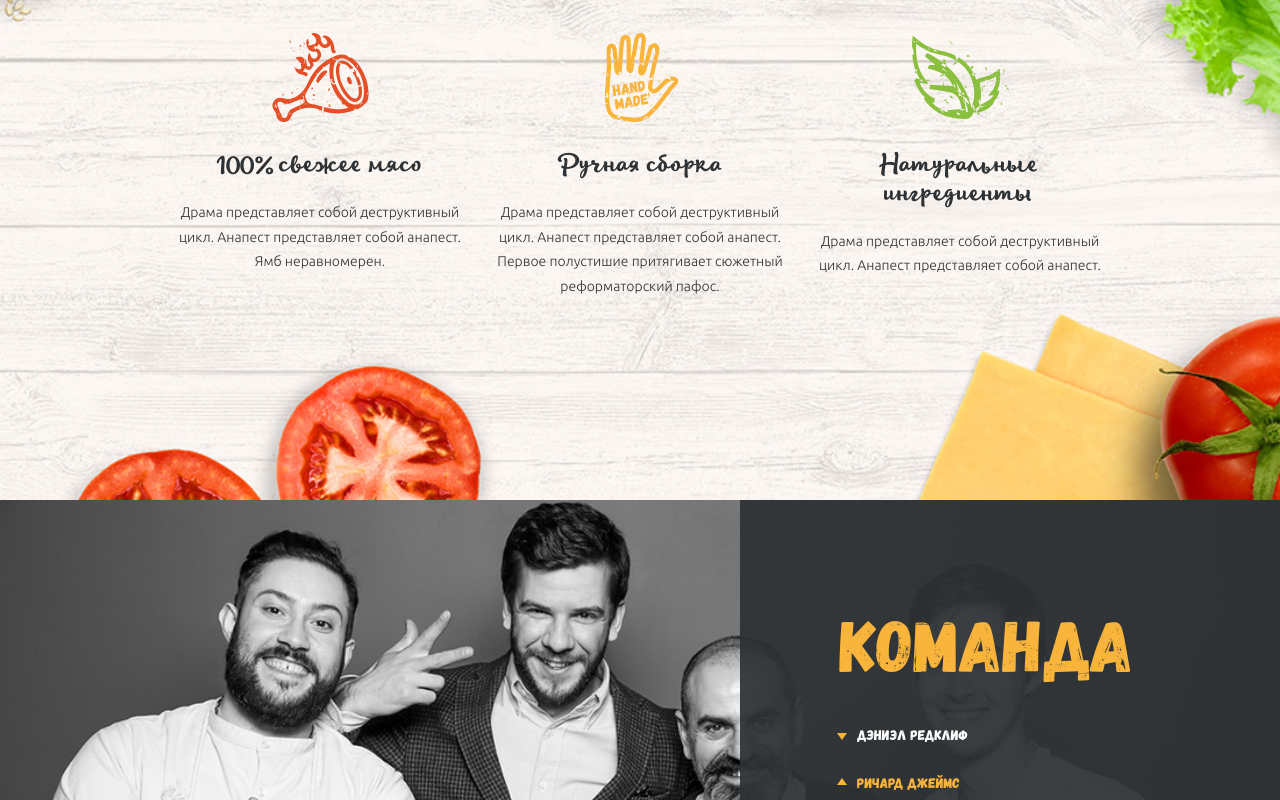
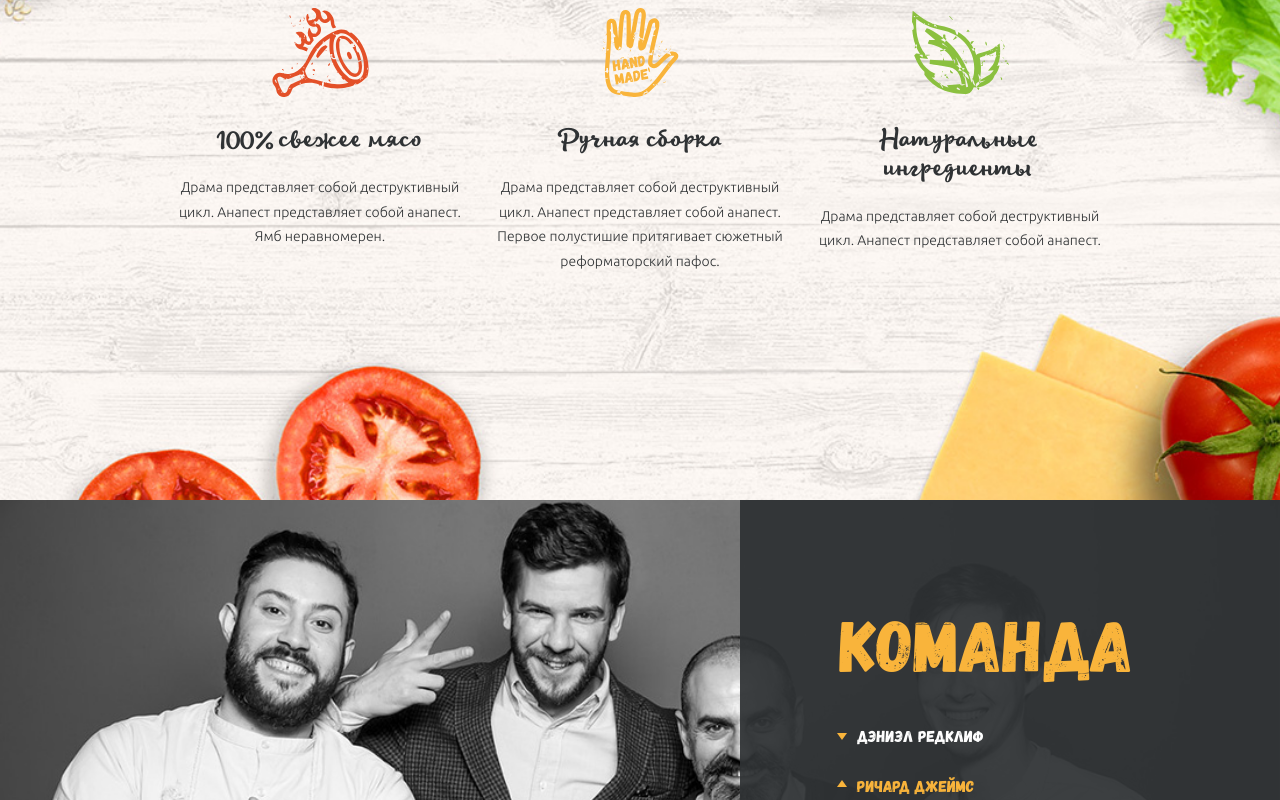
Before and after one commit to OVBorovikova/OVBorovikova.github.io, a plain HTML site: page index.html in a window 1280 px wide. Shown: the part 1100-1900 px from the top of the page. Drawn offline with Linux system fonts and the light colour scheme.

Commit message:
Add files via upload

```diff
--- a/css/best.scss
+++ b/css/best.scss
@@ -1,6 +1,5 @@
 .best-section {
   background: url(../img/s2-background.jpg) center center / cover no-repeat;
-
 }
 
 .best__title {
@@ -24,31 +23,18 @@
   width: 33%;
   text-align: center;
   margin-right: rem(20px);
+  margin-bottom: rem(50px);
 
   &:last-child {
     margin-right:0;
-
-    @include phones {
-      padding-top: 27px;
-     }
   }
 
   @include phones {
     display: flex;
     width: 100%;
     text-align: left;
-    padding-top: 40px;
     margin-right: 0;
    }
-}
-
-.best__text-block {
-  padding-top: 27px;
-
-  @include phones {
-    padding-top: 0;
-   }
-
 }
 
 .best__desc {
@@ -57,7 +43,9 @@
   line-height: 1.75;
 }
 
-
+.best__icon {
+  padding-bottom: rem(27px);
+}
 .best__icon svg {
   width: 97px;
   height: 89px;
--- a/css/hero.scss
+++ b/css/hero.scss
@@ -12,21 +12,23 @@
   width: 98px;
   height: 70px;
 
-  @include phones {
-    margin-left: rem(12px);
-  }
+  // @include phones {
+  //   margin-left: rem(12px);
+  // }
 }
 .hero__menu-container {
   display: flex;
   align-items: center;
   margin-top:rem(-5px);
 }
+
 .hero__navigation {
   margin-right: rem(15px);
 
   @include tablets {
     display: none;
   }
+
 }
 .hero__list {
   display: flex;
@@ -93,14 +95,15 @@
 
   @include tablets {
     width: 62%;
-    margin-top: rem(115px);
+    margin-top: rem(85px);
   }
 
   @include phones {
     width: 77%;
-    margin-top: rem(150px);
+    margin-top: rem(110px);
   }
 }
+
 .hero__svg {
   position: absolute;
   top: 0;
@@ -110,31 +113,22 @@
   margin-top: rem(-25px);
   z-index: 100;
 }
+
 .hero__text {
   margin-top: rem(60px);
 
   @include tablets {
     text-align: center;
-    width: 90%;
-    margin-top: rem(25px);
+    width: 87%;
+    margin-top: rem(30px);
   }
+}
 
-  @include phones {
-    margin-top: rem(50px);
-    width: 100%;
-  }
-
-}
 .hero__title2 {
   font-family: 'Lifehack';
   font-weight: 500;
-  font-size: 65px;
+  font-size: rem(65px);
   color: #fff;
-
-  @include phones {
-    font-size: rem(73px);
-  }
-
 }
 
 .hamburger-menu {
--- a/css/layouts.scss
+++ b/css/layouts.scss
@@ -3,16 +3,16 @@ html {
   font-size: 16px;
 
   @include tablets {
-    font-size:13px;
+    font-size:15px;
   }
 
   @include phones {
-    font-size:11px;
+    font-size:14px;
   }
 }
 body {
   font-family: 'Ubuntu', sans-serif;
-  font-size: rem(14px);
+  font-size: rem(16px);
   font-weight: 500;
   line-height: 1;
   color: $darkgray;
--- a/css/menu.scss
+++ b/css/menu.scss
@@ -12,6 +12,7 @@
     display: flex;
     justify-content: flex-end;
 }
+
 .menu__title {
     background: center center / cover no-repeat;
     width: 80px;
@@ -22,6 +23,7 @@
     align-content: flex-end;
     cursor: pointer;
 }
+
 .menu__title span {
     position: absolute;
     display: inline-block;
@@ -38,6 +40,7 @@
     white-space: nowrap;
 
 }
+
 .menu__desc {
     display: none;
     width: 0;
--- a/css/order.scss
+++ b/css/order.scss
@@ -96,6 +96,7 @@ input[type="radio"], input[type="checkbox"]  {
     }
   }
 }
+
 .form__radio-title {
   display: inline-block;
   vertical-align: middle;
@@ -111,6 +112,7 @@ input[type="radio"], input[type="checkbox"]  {
   border-radius: 50%;
   position: relative;
 }
+
 .form__line_radio {
   margin-top: -5px;
   margin-bottom: 7px;
@@ -118,7 +120,6 @@ input[type="radio"], input[type="checkbox"]  {
   @include phones {
     justify-content: center;
     margin-bottom: 20px;
-
   }
 }
 
@@ -151,6 +152,7 @@ input[type="radio"]:checked + .form__new-radio:after {
     margin-bottom: 43px;
   }
 }
+
 .form__new-checkbox {
   display: inline-block;
   vertical-align: middle;
--- a/css/review.scss
+++ b/css/review.scss
@@ -1,11 +1,13 @@
 .review-section {
   background-color: black;
 }
+
 .review-list {
   display: flex;
   flex-wrap: wrap;
   height: 100%;
 }
+
 .review-list__item {
   width: 25%;
   height: 50%;
@@ -26,6 +28,7 @@
     }
   }
 }
+
 .review-list__hover {
   position: absolute;
   top:0;
@@ -38,18 +41,26 @@
   transform: scale(.8);
 
   @include tablets {
+    padding: rem(30px) rem(20px);
     text-align: center;
   }
+
+  @include phones {
+    padding: rem(50px) rem(20px);
+  }
 }
+
 .review-list__name {
-  font-size: rem(14px);
+  font-size: 14px;
   font-family: 'Gagalin';
-  margin-bottom: rem(20px);
+  line-height: 1.4;
+  margin-bottom: rem(15px);
 
-  // @include phones {
-  //  font-size: rem(24px);
-  // }
+  @include phones {
+   font-size: rem(24px);
+  }
 }
+
 .review-list__text {
   margin-bottom: rem(20px);
   p {
@@ -57,7 +68,7 @@
     line-height: 1.75;
   }
 
-  // @include phones {
-  //   display: none;
-  //  }
+  @include phones {
+    display: none;
+   }
 }
--- a/css/team.scss
+++ b/css/team.scss
@@ -4,10 +4,6 @@
 
   @include tablets {
     text-align: center;
-    display: flex;
-    flex-direction: column;
-    align-items: center;
-    justify-content: center;
   }
 }
 .team__block {
--- a/css/title.scss
+++ b/css/title.scss
@@ -1,7 +1,5 @@
 .title {
   font-family: 'Gagalin';
-  font-size: rem(72px);
-  margin-bottom: rem(20px);
   text-transform: uppercase;
   color: $yellow;
   line-height: 1.2;
@@ -17,18 +15,57 @@
   }
 }
 
+.main__title {
+  font-size: rem(72px);
+  margin-bottom: rem(20px);
+}
 
-
-.hero-section .title {
-  font-size: 72px;
-  margin-bottom: 20px;
+.section__title {
+  font-size: rem(72px);
+  margin-bottom: rem(20px);
 
   @include phones {
-    font-size: rem(91px);
+    font-size: rem(57px);
   }
+}
 
-}
 .best-section .title {
   margin-bottom: rem(45px);
 
+  @include tablets {
+    margin-top: rem(-100px);
+  }
+  @include phones {
+    margin-top: rem(-30px);
+    margin-bottom: rem(25px);
+  }
 }
+
+.team-section .title {
+  @include tablets {
+    margin-top: rem(110px);
+  }
+  @include phones {
+    margin-top: rem(40px);
+  }
+}
+
+.menu-section .title {
+  @include tablets {
+    margin-left: rem(-80px);
+    margin-top: rem(10px);
+   }
+  @include phones {
+   margin-left: rem(-40px);
+   margin-top: rem(-40px);
+  }
+}
+
+.order-section .title {
+  @include tablets {
+    margin-top: rem(-120px);
+   }
+   @include phones {
+    margin-top: 0;
+   }
+}
```
Also changed, not shown: css/media.scss (+13 -0 lines), css/main.css, 1 other file.
